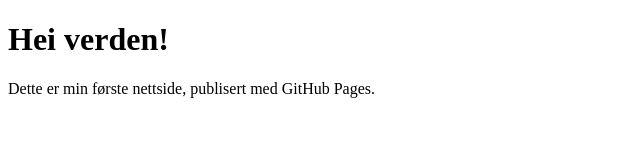
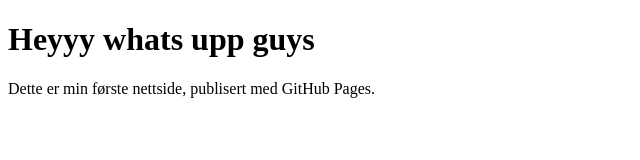
Before and after one commit to annenorenes/annenorenes.github.io, a plain HTML site: page index.html in a window 1280 px wide. Shown: the whole page, without its empty margins (0-640 px from the left). Drawn offline with Linux system fonts and the light colour scheme.

Commit message:
Update index.html

```diff
--- a/index.html
+++ b/index.html
@@ -6,7 +6,7 @@
         <title>Min Første Nettside</title>
 </head>
 <body>
-        <h1>Hei verden!</h1>
+        <h1>Heyyy whats upp guys</h1>
         <p>Dette er min første nettside, publisert med GitHub Pages.</p>
 </body>
 </html>
```
